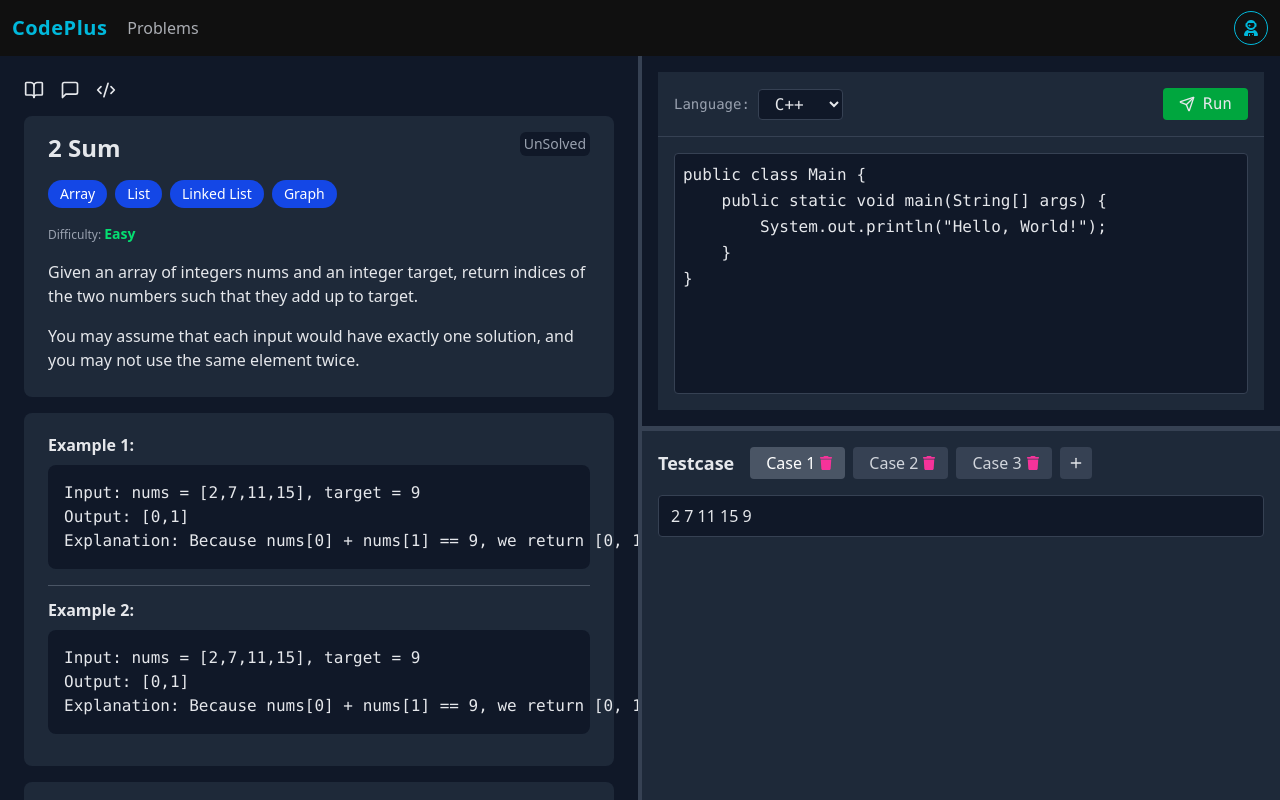
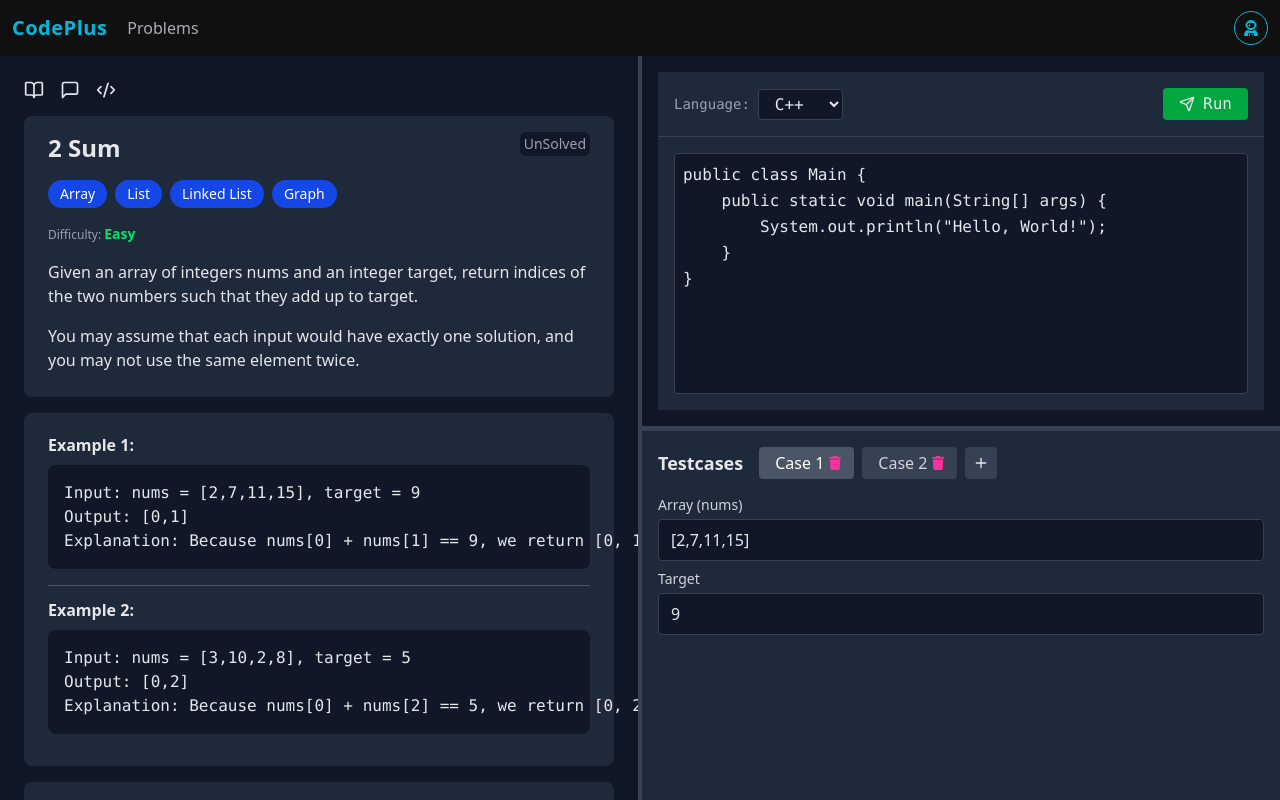
Before and after one commit to MoitreyoChak/codeplus-client-srv, a Next.js app: page /question/1 in a window 1280 px wide. Built offline with nearby package versions, Linux system fonts and the light colour scheme.

Commit message:
Added dynamic test case support and boiler-plate code

```diff
--- a/app/(question)/question/[id]/CodeArea.jsx
+++ b/app/(question)/question/[id]/CodeArea.jsx
@@ -47,8 +47,8 @@ const CodeArea = () => {
             onChange={(e) => setLanguage(e.target.value)}
             className="bg-gray-900 text-gray-200 px-3 py-1 rounded border border-gray-700"
           >
+            <option>Java</option>
             <option>C++</option>
-            <option>Java</option>
             <option>C</option>
           </select>
         </div>
--- a/app/(question)/question/[id]/TestCases.jsx
+++ b/app/(question)/question/[id]/TestCases.jsx
@@ -1,29 +1,80 @@
-import { Plus } from 'lucide-react';
-import React, { useState } from 'react'
-import { FaTrash } from 'react-icons/fa6';
+import { Plus } from "lucide-react";
+import { set } from "mongoose";
+import React, { useState, useEffect } from "react";
+import { FaTrash } from "react-icons/fa6";
 
-const TestCases = ({ testCases, setTestCases }) => {
+const TestCases = ({ TCs }) => {
   const [selectedCase, setSelectedCase] = useState(0);
+  const [testCases, setTestCases] = useState(TCs);
+
+  useEffect(() => {
+    setTestCases(TCs);
+  }, [TCs]);
+
+  //   testcases: [
+  //   [
+  //     {
+  //       key: "nums",
+  //       label: "Array (nums)",
+  //       val: "[2,7,11,15]",
+  //       type: "array",
+  //     },
+  //     {
+  //       key: "target",
+  //       label: "Target",
+  //       val: "9",
+  //       type: "number",
+  //     },
+  //   { expectedOutput: "[0,1]" },
+  //   ],
+  //   [
+  //     {
+  //       key: "nums",
+  //       label: "Array (nums)",
+  //       placeholder: "[2,7,11,15]",
+  //       type: "array",
+  //     },
+  //     { key: "target", label: "Target", placeholder: "13", type: "number" },
+  //{ expectedOutput: "[0,1]" },
+  //   ],
+  // ],
 
   const addNewTestCase = () => {
-        setTestCases([...testCases, { nums: [], target: 0 }]);
+    const newTestCase = [
+      {
+        key: testCases[0][0].key,
+        label: testCases[0][0].label,
+        val: testCases[0][0].val,
+        type: testCases[0][0].type,
+      },
+      {
+        key: testCases[0][1].key,
+        label: testCases[0][1].label,
+        val: testCases[0][1].val,
+        type: testCases[0][1].type,
+      },
+      { expectedOutput: testCases[0][1].expectedOutput },
+    ];
+
+    setTestCases([...testCases, newTestCase]);
     setSelectedCase(testCases.length);
   };
 
   const deleteTestCase = (index, e) => {
     e.stopPropagation();
     const prevLength = testCases.length;
-        setTestCases(testCases.filter((ele, i) => {
-            if (i == index)
-                return false
-            return true
-        }))
+    setTestCases(
+      testCases.filter((ele, i) => {
+        if (i == index) return false;
+        return true;
+      })
+    );
     if (selectedCase > prevLength - 2) {
       setSelectedCase(prevLength - 2);
-            console.log(prevLength - 2)
+      console.log(prevLength - 2);
       console.log(testCases[prevLength - 2]);
     }
-    }
+  };
 
   const updateTestCase = (value) => {
     const newTestCases = [...testCases];
@@ -34,19 +85,25 @@ const TestCases = ({ testCases, setTestCases }) => {
   return (
     <div className="p-4">
       <div className="flex items-center mb-4">
-                <h3 className="text-lg font-semibold">Testcase</h3>
+        <h3 className="text-lg font-semibold">Testcases</h3>
         <div className="ml-4 flex space-x-2">
-                    {testCases.map((_, index) => (
+          {testCases?.map((_, index) => (
             <button
               key={index}
-                            className={`flex items-center pl-4 pr-3 py-1 rounded ${selectedCase === index
-                                ? 'bg-gray-600 text-white'
-                                : 'bg-gray-700 text-gray-300 hover:bg-gray-600'
+              className={`flex items-center pl-4 pr-3 py-1 rounded ${
+                selectedCase === index
+                  ? "bg-gray-600 text-white"
+                  : "bg-gray-700 text-gray-300 hover:bg-gray-600"
               }`}
-                            onClick={() => { setSelectedCase(index) }}
+              onClick={() => {
+                setSelectedCase(index);
+              }}
             >
               Case {index + 1}
-                            <div className='text-pink-500 hover:text-red-600 ml-1 text-sm' onClick={(e) => deleteTestCase(index, e)}>
+              <div
+                className="text-pink-500 hover:text-red-600 ml-1 text-sm"
+                onClick={(e) => deleteTestCase(index, e)}
+              >
                 <FaTrash />
               </div>
             </button>
@@ -62,16 +119,45 @@ const TestCases = ({ testCases, setTestCases }) => {
 
       <div className="space-y-4">
         <div>
+          {testCases?.[selectedCase]?.map((tc, index) => {
+            if (index === 2) {
+              return;
+            }
+
+            return (
+              <div key={index} className="mb-2">
+                <label className="block text-sm font-medium text-gray-300 mb-1">
+                  {tc.label}
+                </label>
                 <input
+                  type={tc.type}
+                  value={testCases[selectedCase][index].val}
+                  onChange={(e) => {
+                    const newTestCases = [...testCases];
+                    newTestCases[selectedCase][index] = {
+                      ...newTestCases[selectedCase][index],
+                      val:
+                        tc.type === "number"
+                          ? Number(e.target.value)
+                          : e.target.value,
+                    };
+                    setTestCases(newTestCases);
+                  }}
+                  className="w-full bg-gray-900 text-gray-200 px-3 py-2 rounded border border-gray-700 focus:border-blue-500 focus:outline-none"
+                />
+              </div>
+            );
+          })}
+          {/* <input
             type="text"
             value={`${testCases[selectedCase]}`}
             onChange={(e) => updateTestCase(e.target.value)}
             className="w-full bg-gray-900 text-gray-200 px-3 py-2 rounded border border-gray-700 focus:border-blue-500 focus:outline-none"
-                    />
+          /> */}
         </div>
       </div>
     </div>
-    )
-}
+  );
+};
 
-export default TestCases
+export default TestCases;
--- a/app/(question)/question/[id]/test.jsx
+++ b/app/(question)/question/[id]/test.jsx
@@ -32,9 +32,9 @@ const question = {
         _id: "67eae85029508512fd77ce6a",
       },
       {
-        input: "nums = [2,7,11,15], target = 9",
-        output: "[0,1]",
-        explanation: "Because nums[0] + nums[1] == 9, we return [0, 1].",
+        input: "nums = [3,10,2,8], target = 5",
+        output: "[0,2]",
+        explanation: "Because nums[0] + nums[2] == 5, we return [0, 2].",
         _id: "67eae85029508512fd77ce6a",
       },
     ],
@@ -44,17 +44,44 @@ const question = {
       "-109 <= target <= 109",
     ],
     testcases: [
-      {
-        input: "nums = [2,7,11,15], target = 9",
-        expectedOutput: "[0,1]",
-        _id: "67eae85029508512fd77ce6b",
-      },
-      {
-        input: "nums = [2,7,11,15], target = 13",
-        expectedOutput: "[0,2]",
-        _id: "67eae85029508512fd77ce6c",
-      },
+      [
+        {
+          key: "nums",
+          label: "Array (nums)",
+          val: "[2,7,11,15]",
+          type: "array",
+        },
+        {
+          key: "target",
+          label: "Target",
+          val: "9",
+          type: "number",
+        },
+        { expectedOutput: "[0,1]" },
+      ],
+      [
+        {
+          key: "nums",
+          label: "Array (nums)",
+          val: "[3,10,2,8]",
+          type: "array",
+        },
+        { key: "target", label: "Target", val: "13", type: "number" },
+        { expectedOutput: "[0,2]" },
+      ],
     ],
+    // testcases: [
+    //   {
+    //     input: "nums = [2,7,11,15], target = 9",
+    //     expectedOutput: "[0,1]",
+    //     _id: "67eae85029508512fd77ce6b",
+    //   },
+    //   {
+    //     input: "nums = [2,7,11,15], target = 13",
+    //     expectedOutput: "[0,2]",
+    //     _id: "67eae85029508512fd77ce6c",
+    //   },
+    // ],
   },
 };
 
@@ -71,11 +98,6 @@ function Test() {
   const [splitPosition, setSplitPosition] = useState(50);
   const [verticalSplitPosition, setVerticalSplitPosition] = useState(50);
 
-  const [testCases, setTestCases] = useState([
-    "2 7 11 15 9",
-    "3 2 4 6",
-    "3 3 6",
-  ]);
   const containerRef = useRef(null);
   const rightPanelRef = useRef(null);
 
@@ -275,7 +297,7 @@ function Test() {
           className="bg-gray-800 border-t border-gray-700 overflow-auto"
           style={{ height: `${100 - verticalSplitPosition}%` }}
         >
-          <TestCases testCases={testCases} setTestCases={setTestCases} />
+          <TestCases TCs={question.data.testcases} />
         </div>
       </div>
     </div>
```
Lines whose indentation alone changed are shown as unchanged.
